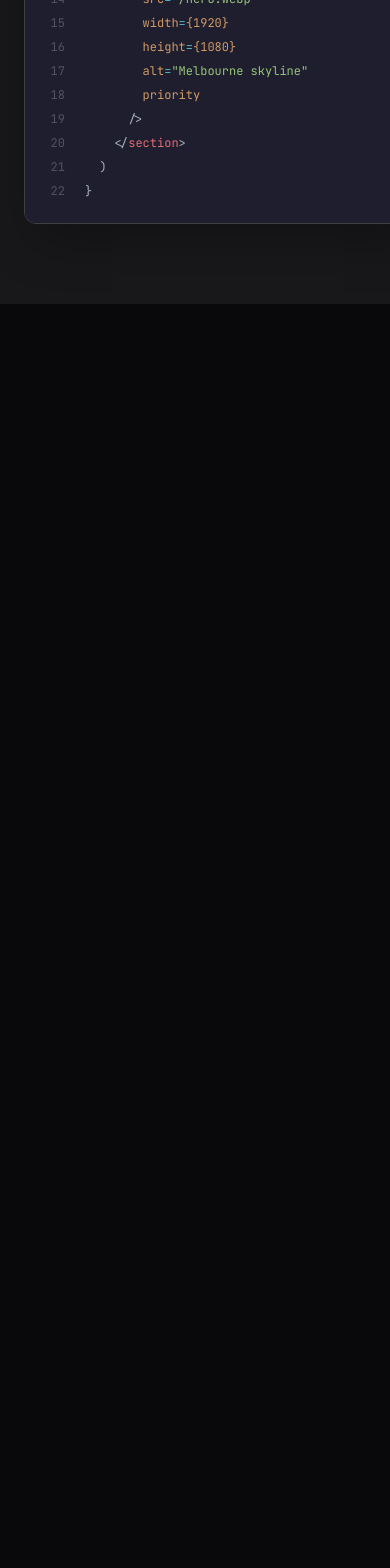
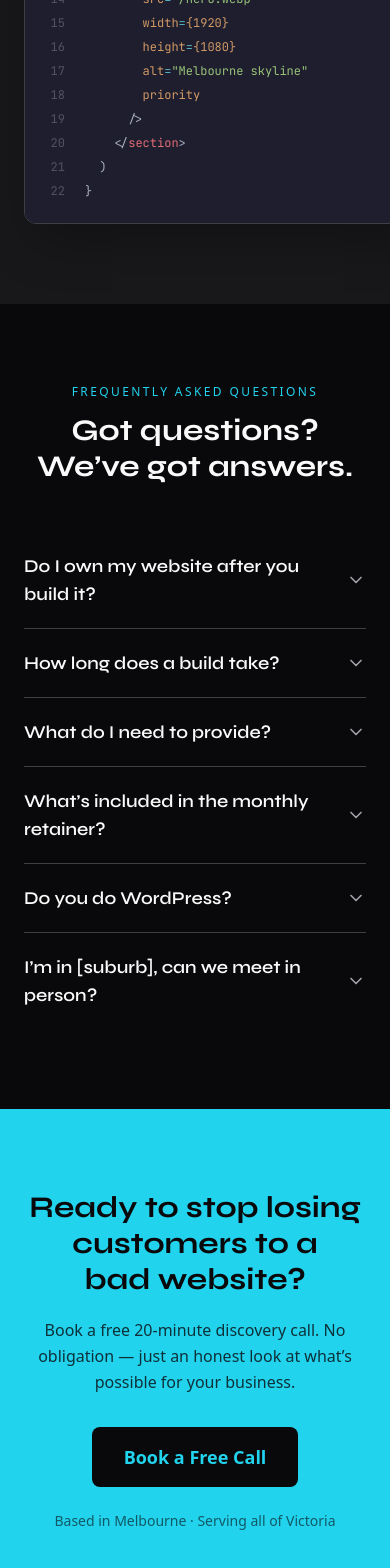
Before and after one commit to AperixStudio/Aperix-Website, a Next.js app: page / in a window 390 px wide. Shown: the part 6033-7601 px from the top of the page. Before the commit the page ends 6337 px from the top, so only its background shows below. Built offline with nearby package versions, Linux system fonts and the light colour scheme.

Commit message:
feat: FAQ section and final CTA - agency home page complete

```diff
--- a/app/page.tsx
+++ b/app/page.tsx
@@ -4,6 +4,8 @@ import SocialProofBar from "@/components/agency/SocialProofBar";
 import HowItWorks from "@/components/agency/HowItWorks";
 import TierShowcase from "@/components/agency/TierShowcase";
 import TechnicalEdge from "@/components/agency/TechnicalEdge";
+import FAQSection from "@/components/agency/FAQSection";
+import FinalCTA from "@/components/agency/FinalCTA";
 
 export default function Home() {
   return (
@@ -14,6 +16,8 @@ export default function Home() {
       <HowItWorks />
       <TierShowcase />
       <TechnicalEdge />
+      <FAQSection />
+      <FinalCTA />
     </>
   );
 }
--- /dev/null
+++ b/components/agency/FAQSection.tsx
@@ -0,0 +1,111 @@
+"use client";
+
+import { motion } from "framer-motion";
+import { useReducedMotion } from "@/lib/useReducedMotion";
+import {
+  Accordion,
+  AccordionItem,
+  AccordionTrigger,
+  AccordionContent,
+} from "@/components/ui/Accordion";
+
+/* ────────────────────────────────────────────────────────────
+   FAQSection — PRD §4.2.7
+   Six questions & answers rendered with the Accordion
+   compound component. Smooth Framer Motion height animation
+   is handled inside Accordion itself.
+   ──────────────────────────────────────────────────────────── */
+
+interface FAQ {
+  question: string;
+  answer: string;
+}
+
+const FAQS: FAQ[] = [
+  {
+    question: "Do I own my website after you build it?",
+    answer:
+      "Yes, completely. You own the code, the design, and the domain. We manage hosting on your behalf as part of the retainer, but everything is yours. If you ever want to take it elsewhere, we hand over the full repository.",
+  },
+  {
+    question: "How long does a build take?",
+    answer:
+      "Starter sites typically take 2\u20133 weeks. Business tier sites take 3\u20135 weeks. Premium builds are scoped individually but typically 6\u201310 weeks from design sign-off.",
+  },
+  {
+    question: "What do I need to provide?",
+    answer:
+      "Your logo (or we recommend a designer), your brand colours if you have them, any photos of your business, and the key information about your services. We handle the rest.",
+  },
+  {
+    question: "What\u2019s included in the monthly retainer?",
+    answer:
+      "Hosting on fast, secure infrastructure, monthly dependency updates, uptime monitoring, SSL management, one monthly analytics report, and 1\u20132 hours of content updates per month. No surprises.",
+  },
+  {
+    question: "Do you do WordPress?",
+    answer:
+      "We don\u2019t. All our sites are custom-coded in Next.js, which consistently outperforms WordPress on speed, security, and SEO. If you need a simple content management interface, we use Sanity CMS \u2014 a modern, purpose-built tool that\u2019s faster and safer than WordPress.",
+  },
+  {
+    question: "I\u2019m in [suburb], can we meet in person?",
+    answer:
+      "Yes. I\u2019m Melbourne-based and happy to meet in person for the discovery call. Most ongoing work happens remotely, but a face-to-face introduction is always an option.",
+  },
+];
+
+export default function FAQSection() {
+  const prefersReduced = useReducedMotion();
+
+  return (
+    <section
+      className="bg-agency-bg px-6 py-20 lg:px-12 lg:py-32"
+      aria-labelledby="faq-heading"
+    >
+      <div className="mx-auto max-w-3xl">
+        {/* ── Section header ────────────────────────────────── */}
+        <motion.div
+          initial={prefersReduced ? undefined : { opacity: 0, y: 20 }}
+          whileInView={prefersReduced ? undefined : { opacity: 1, y: 0 }}
+          viewport={{ once: true, amount: 0.15 }}
+          transition={
+            prefersReduced ? undefined : { duration: 0.4, ease: "easeOut" }
+          }
+          className="text-center"
+        >
+          <p className="mb-3 text-xs font-medium uppercase tracking-[0.2em] text-agency-accent">
+            Frequently Asked Questions
+          </p>
+          <h2
+            id="faq-heading"
+            className="font-display text-3xl font-bold sm:text-4xl"
+          >
+            Got questions? We&rsquo;ve got answers.
+          </h2>
+        </motion.div>
+
+        {/* ── Accordion ─────────────────────────────────────── */}
+        <motion.div
+          initial={prefersReduced ? undefined : { opacity: 0, y: 20 }}
+          whileInView={prefersReduced ? undefined : { opacity: 1, y: 0 }}
+          viewport={{ once: true, amount: 0.1 }}
+          transition={
+            prefersReduced
+              ? undefined
+              : { duration: 0.4, ease: "easeOut", delay: 0.1 }
+          }
+          className="mt-12"
+        >
+          <Accordion>
+            {FAQS.map((faq, i) => (
+              <AccordionItem key={i} value={`faq-${i}`}>
+                <AccordionTrigger>{faq.question}</AccordionTrigger>
+                <AccordionContent>{faq.answer}</AccordionContent>
+              </AccordionItem>
+            ))}
+          </Accordion>
+        </motion.div>
+      </div>
+    </section>
+  );
+}
--- /dev/null
+++ b/components/agency/FinalCTA.tsx
@@ -0,0 +1,88 @@
+"use client";
+
+import Link from "next/link";
+import { motion, type Variants } from "framer-motion";
+import { cn } from "@/lib/utils";
+import { useReducedMotion } from "@/lib/useReducedMotion";
+
+/* ────────────────────────────────────────────────────────────
+   FinalCTA — PRD §4.2.8
+   Full-width cyan background. Dark text.
+   H2, subtext, large primary button → /contact,
+   "Based in Melbourne · Serving all of Victoria" below.
+   Scroll-triggered fade-up reveal.
+   ──────────────────────────────────────────────────────────── */
+
+const containerVariants: Variants = {
+  hidden: {},
+  visible: { transition: { staggerChildren: 0.08 } },
+};
+
+const fadeUp: Variants = {
+  hidden: { opacity: 0, y: 20 },
+  visible: {
+    opacity: 1,
+    y: 0,
+    transition: { duration: 0.4, ease: "easeOut" },
+  },
+};
+
+export default function FinalCTA() {
+  const prefersReduced = useReducedMotion();
+
+  return (
+    <section
+      className="bg-agency-accent px-6 py-20 lg:px-12 lg:py-32"
+      aria-labelledby="final-cta-heading"
+    >
+      <motion.div
+        variants={prefersReduced ? undefined : containerVariants}
+        initial={prefersReduced ? undefined : "hidden"}
+        whileInView={prefersReduced ? undefined : "visible"}
+        viewport={{ once: true, amount: 0.15 }}
+        className="mx-auto max-w-2xl text-center"
+      >
+        {/* H2 */}
+        <motion.h2
+          id="final-cta-heading"
+          variants={prefersReduced ? undefined : fadeUp}
+          className="font-display text-3xl font-bold text-agency-bg sm:text-4xl lg:text-5xl"
+        >
+          Ready to stop losing customers to a bad&nbsp;website?
+        </motion.h2>
+
+        {/* Subtext */}
+        <motion.p
+          variants={prefersReduced ? undefined : fadeUp}
+          className="mt-5 text-base leading-relaxed text-agency-bg/80 sm:text-lg"
+        >
+          Book a free 20-minute discovery call. No obligation&nbsp;&mdash; just
+          an honest look at what&rsquo;s possible for your business.
+        </motion.p>
+
+        {/* CTA button */}
+        <motion.div variants={prefersReduced ? undefined : fadeUp} className="mt-8">
+          <Link
+            href="/contact"
+            className={cn(
+              "inline-flex items-center justify-center rounded-lg px-8 py-4 text-lg font-semibold",
+              "bg-agency-bg text-agency-accent",
+              "transition-all duration-150 hover:bg-agency-surface active:scale-[0.98]",
+              "focus-visible:outline-none focus-visible:ring-2 focus-visible:ring-agency-bg focus-visible:ring-offset-2 focus-visible:ring-offset-agency-accent",
+            )}
+          >
+            Book a Free Call
+          </Link>
+        </motion.div>
+
+        {/* Location line */}
+        <motion.p
+          variants={prefersReduced ? undefined : fadeUp}
+          className="mt-6 text-sm text-agency-bg/60"
+        >
+          Based in Melbourne · Serving all of Victoria
+        </motion.p>
+      </motion.div>
+    </section>
+  );
+}
```
